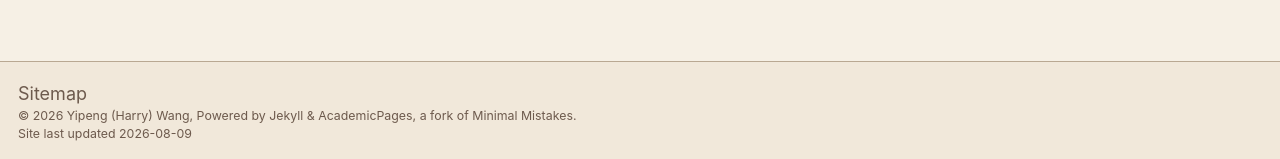
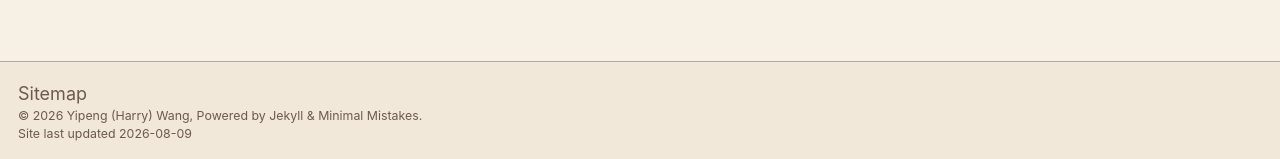
Before and after one commit to ypharry/ypharry.github.io, a Jekyll site: the page built from _pages/about.md, in a window 1280 px wide. Shown: the part 738-897 px from the top of the page. Built offline with Jekyll 4.4.1, drawn with Linux system fonts in a browser that asks for light colours; a script that is not in the unit is left out.

Commit message:
Remove template social and footer links

```diff
--- a/_includes/footer.html
+++ b/_includes/footer.html
@@ -1,6 +1,6 @@
 {% include base_path %}
 
 <div class="page__footer-copyright">
-  &copy; {{ site.time | date: '%Y' }} {{ site.name | default: site.title }}, {{ site.data.ui-text[site.locale].powered_by | default: "Powered by" }} <a href="https://jekyllrb.com" rel="nofollow">Jekyll</a> &amp; <a href="https://github.com/academicpages/academicpages.github.io">AcademicPages</a>, a fork of <a href="https://mademistakes.com/work/minimal-mistakes-jekyll-theme/" rel="nofollow">Minimal Mistakes</a>.<br />
+  &copy; {{ site.time | date: '%Y' }} {{ site.name | default: site.title }}, {{ site.data.ui-text[site.locale].powered_by | default: "Powered by" }} <a href="https://jekyllrb.com" rel="nofollow">Jekyll</a> &amp; <a href="https://mademistakes.com/work/minimal-mistakes-jekyll-theme/" rel="nofollow">Minimal Mistakes</a>.<br />
   Site last updated {{ "now" | date: '%Y-%m-%d' }}
 </div>
--- a/_layouts/single.html
+++ b/_layouts/single.html
@@ -83,8 +83,6 @@
         {% include page__taxonomy.html %}
       </footer>
 
-      {% if page.share %}{% include social-share.html %}{% endif %}
-
       {% include post_pagination.html %}
     </div>
 
--- a/_layouts/talk.html
+++ b/_layouts/talk.html
@@ -52,8 +52,6 @@
         {% include page__taxonomy.html %}
       </footer>
 
-      {% if page.share %}{% include social-share.html %}{% endif %}
-
       {% include post_pagination.html %}
     </div>
 
```
